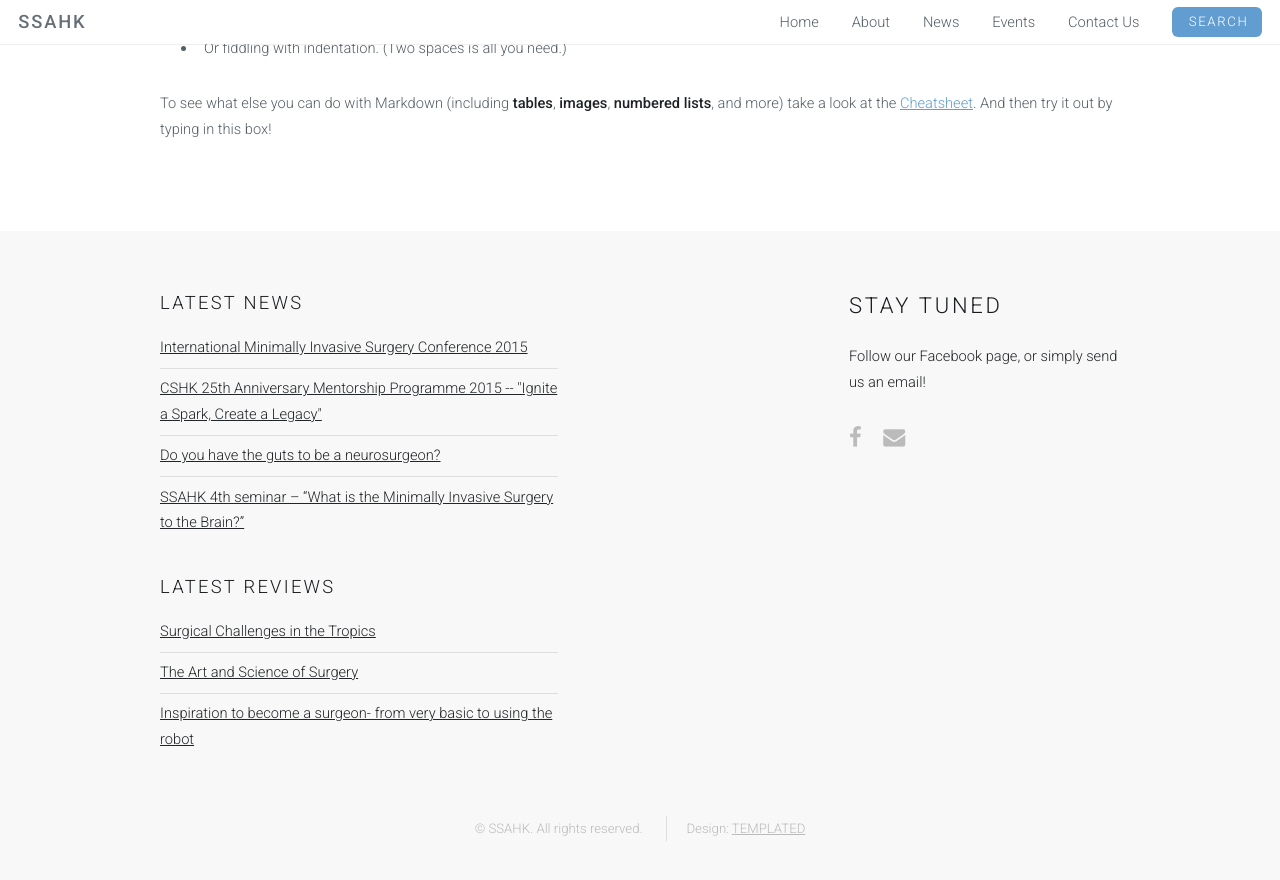
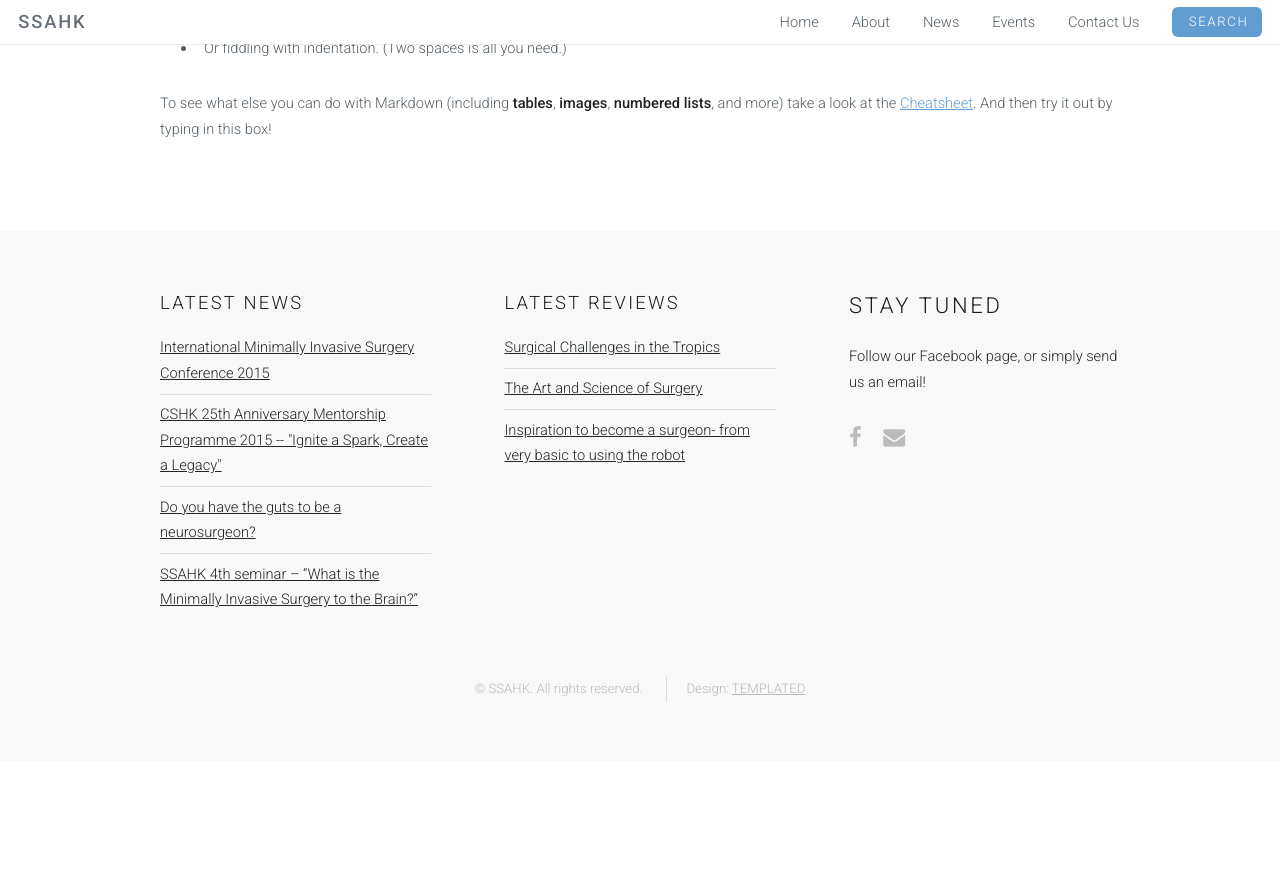
Before and after one commit to SSAHK/ssahk.github.io, a Jekyll site: the page built from test/test.md, in a window 1280 px wide and 900 px high, scrolled down 510 px. Shown: the top 880 px of the window. Built offline with Jekyll 4.4.1, drawn with Linux system fonts in a browser that asks for light colours; Markdown is read by kramdown in place of the engine named in the settings; after the commit the page ends 1271 px from its top, so only the background shows below that.

Commit message:
redistribute cells

```diff
--- a/_layouts/ion.html
+++ b/_layouts/ion.html
@@ -55,9 +55,7 @@
 			<footer id="footer">
 				<div class="container">
 					<div class="row double">
-						<div class="8u">
-							<div class="row collapse-at-2">
-								<div class="8u">
+						<div class="4u">
 							<h3>Latest News</h3>
 							<ul class="alt">
 							{% for post in site.categories.news limit:4%}
@@ -65,15 +63,13 @@
 							{% endfor %}
 							</ul>
 						</div>
-								<div class="8u">
+						<div class="4u">
 							<h3>Latest Reviews</h3>
 							<ul class="alt">
 							{% for post in site.categories.review limit:4%}
 								<li><a href="{{ site.baseurl }}{{ post.url }}">{{ post.title }}</a></li>
 							{% endfor %}
 							</ul>
-								</div>
-							</div>
 						</div>
 						<div class="4u">
 							<h2>Stay Tuned</h2>
```
Lines whose indentation alone changed are shown as unchanged.
